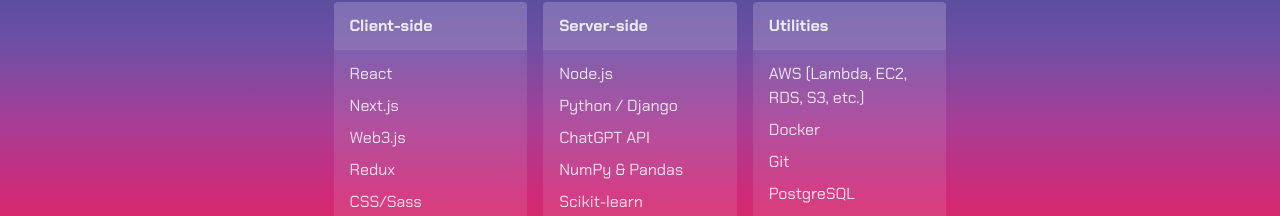
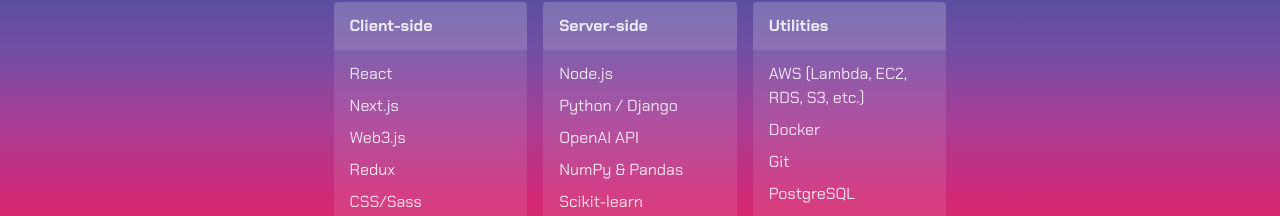
Before and after one commit to mkopani/mkopani.github.io, a Next.js app: page / in a window 1280 px wide. Shown: the part 460-676 px from the top of the page. Built offline with nearby package versions, Linux system fonts and the light colour scheme.

Commit message:
Update leadership in resume and update tech stack

```diff
--- a/src/components/TechStackDisplay.tsx
+++ b/src/components/TechStackDisplay.tsx
@@ -29,7 +29,7 @@
     items: [
       'Node.js',
       'Python / Django',
-      'ChatGPT API',
+      'OpenAI API',
       'NumPy & Pandas',
       'Scikit-learn',
       'Solidity',
```
Also changed, not shown: 1 other file (tests, documents, lock files or other folders).
